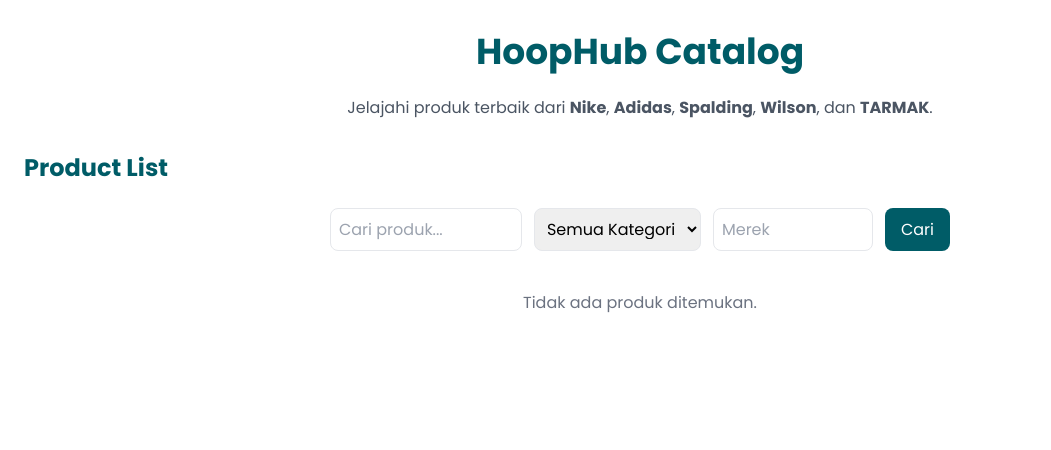
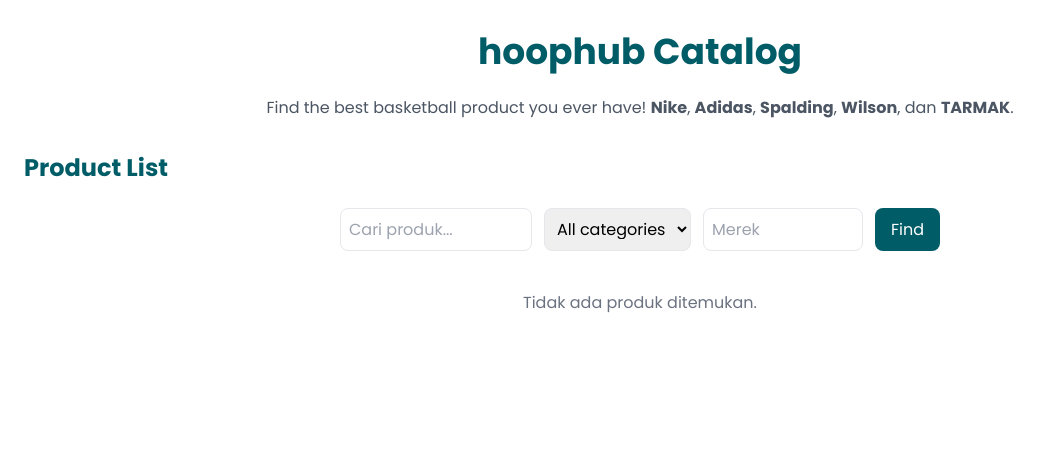
Before and after one commit to pbp-kelompok-b07/hoophub, a Django app: template catalog/templates/catalog/product_view.html in a window 1280 px wide. Shown: the top 450 px of the page, without its empty margins (0-1051 px from the left). Run offline with Django 5.2, Linux system fonts and the light colour scheme; the template is opened without the code that fills it, so the values that code supplies are empty; parts of the project's set-up code (start-up, migrations or seed data) failed here and were passed over; some libraries are stand-ins or nearby versions.

Commit message:
ubah dikit

```diff
--- a/catalog/templates/catalog/product_detail.html
+++ b/catalog/templates/catalog/product_detail.html
@@ -41,6 +41,11 @@
         {% if p.release_date %}
           <span class="text-sm text-gray-500">Release date: {{ p.release_date }}</span>
         {% endif %}
+        <div>
+          <button type="button" class="px-4 py-2 bg-gray-200 rounded-lg hover:bg-gray-300" onclick="showCreateReviewModal({{ p.id }})">
+              Review
+          </button>
+        </div>
       </div>
 
       <h2 class="text-xl font-semibold text-[#0f5257] mb-3">Description</h2>
--- a/catalog/templates/catalog/product_list.html
+++ b/catalog/templates/catalog/product_list.html
@@ -232,7 +232,7 @@ document.addEventListener("DOMContentLoaded", () => {
         const card = document.querySelector(`.deleteBtn[data-id='${deleteId}']`)?.closest(".bg-white");
         if (card) card.remove();
       } else {
-        alert("Gagal menghapus produk.");
+        alert("Delete product failed.");
       }
     });
   }
@@ -255,7 +255,7 @@ document.addEventListener("DOMContentLoaded", () => {
         hideModal(productModal, modalCard);
         location.reload();
       } else {
-        alert("Terjadi kesalahan. Coba lagi.");
+        alert("Error. Try again later.");
       }
     });
   }
--- a/catalog/templates/catalog/product_view.html
+++ b/catalog/templates/catalog/product_view.html
@@ -3,9 +3,9 @@
 
 {% block content %}
 <div class="max-w-7xl mx-auto px-6 py-8">
-  <h1 class="text-4xl font-bold text-[#005C67] mb-6 text-center">HoopHub Catalog</h1>
+  <h1 class="text-4xl font-bold text-[#005C67] mb-6 text-center">hoophub Catalog</h1>
   <p class="text-center text-gray-600 mb-8">
-    Jelajahi produk terbaik dari <b>Nike</b>, <b>Adidas</b>, <b>Spalding</b>, <b>Wilson</b>, dan <b>TARMAK</b>.
+    Find the best basketball product you ever have! <b>Nike</b>, <b>Adidas</b>, <b>Spalding</b>, <b>Wilson</b>, dan <b>TARMAK</b>.
   </p>
 
   <!-- Header -->
@@ -23,22 +23,22 @@
   <form id="filter-form" class="flex flex-wrap justify-center gap-3 mb-10">
     <input type="text" name="q" placeholder="Cari produk..." class="border rounded-lg p-2 w-48" />
     <select name="category" class="border rounded-lg p-2">
-      <option value="">Semua Kategori</option>
-      <option value="Shoes">Sepatu</option>
+      <option value="">All categories</option>
+      <option value="Shoes">Shoes</option>
       <option value="Jersey">Jersey</option>
-      <option value="Ball">Bola</option>
-      <option value="Hoop">Ring</option>
-      <option value="Accessories">Aksesoris</option>
+      <option value="Ball">Ball</option>
+      <option value="Hoop">Hoop</option>
+      <option value="Accessories">Accessories</option>
     </select>
     <input type="text" name="brand" placeholder="Merek" class="border rounded-lg p-2 w-40" />
     <button type="submit" class="bg-[#005C67] text-white rounded-lg px-4 py-2 hover:bg-[#007681]">
-      Cari
+      Find
     </button>
   </form>
 
   <!-- Product Grid -->
   <div id="product-container" class="grid grid-cols-1 sm:grid-cols-2 lg:grid-cols-3 gap-8 text-center">
-    <p class="text-gray-400 col-span-3">Memuat produk...</p>
+    <p class="text-gray-400 col-span-3">Loading products..</p>
   </div>
 </div>
 
@@ -69,7 +69,7 @@
           <option value="Accessories">Accessories</option>
         </select>
 
-        <!-- 🟡 Deskripsi -->
+        <!-- Deskripsi -->
         <textarea name="description" id="description"
                   placeholder="Product Description"
                   class="w-full border rounded p-2 h-24 resize-none"></textarea>
@@ -176,7 +176,7 @@ document.addEventListener("DOMContentLoaded", () => {
         hideModal();
         loadProducts();
       } else {
-        alert("Gagal menambahkan produk.");
+        alert("Add product failed.");
       }
     });
   }
```
